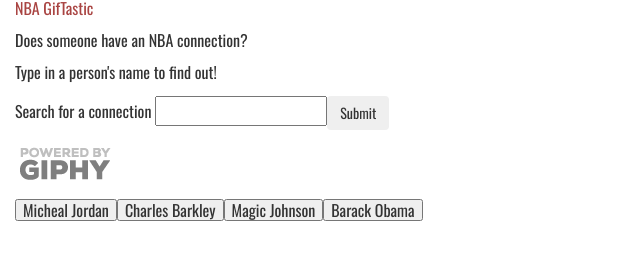
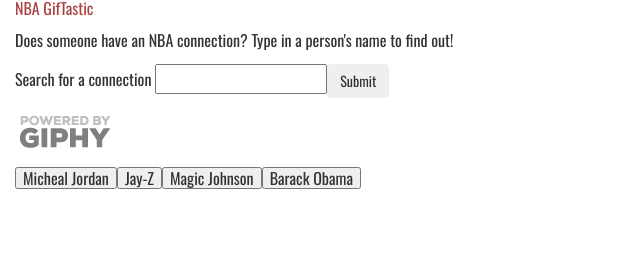
Before and after one commit to mateyo3/GifTastic, a plain HTML site: page index.html in a window 1280 px wide. Shown: the whole page, without its empty margins (0-640 px from the left). Drawn offline with nearby package versions, Linux system fonts and the light colour scheme.

```diff
--- a/assets/javascript/app.js
+++ b/assets/javascript/app.js
@@ -2,7 +2,7 @@ $(document).ready(function(){
 
 var topics = [
 	"Micheal Jordan",
-	"Charles Barkley",
+	"Jay-Z",
 	"Magic Johnson",
 	"Barack Obama",
 ];
--- a/index.html
+++ b/index.html
@@ -41,9 +41,7 @@ Giphy API Key: YqIBM8iSh5pujE7e2dMi4PdehpDSX7Va
 		<header>
 			<h1 class="text-danger">NBA GifTastic</h1>
 			<br>
-			<h2>Does someone have an NBA connection?</h2>
-			<br>
-			<p>Type in a person's name to find out!</p>
+			<h2>Does someone have an NBA connection? Type in a person's name to find out!</h2>
 		</header>
 
 		<br>
```
Also changed, not shown: 1 other file.
